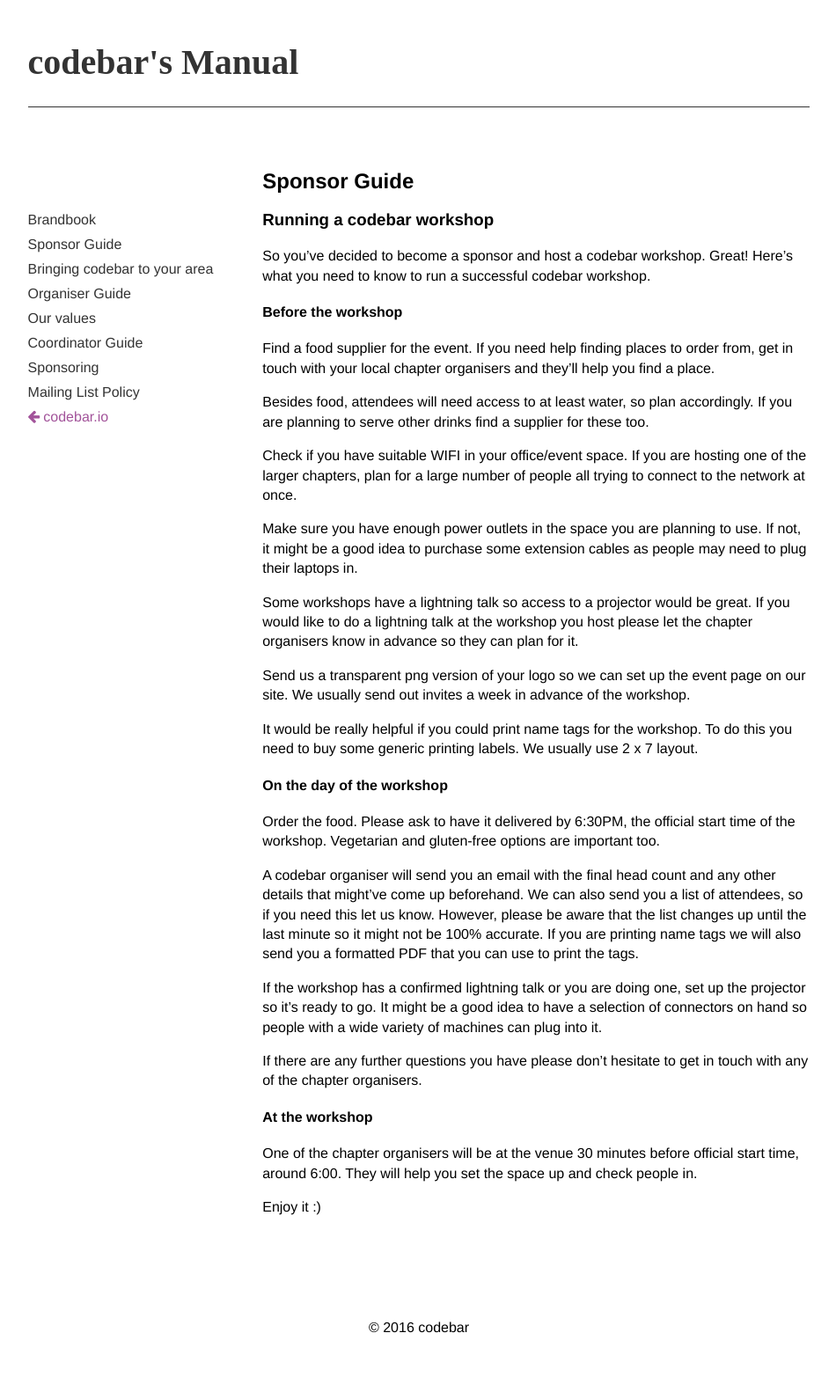
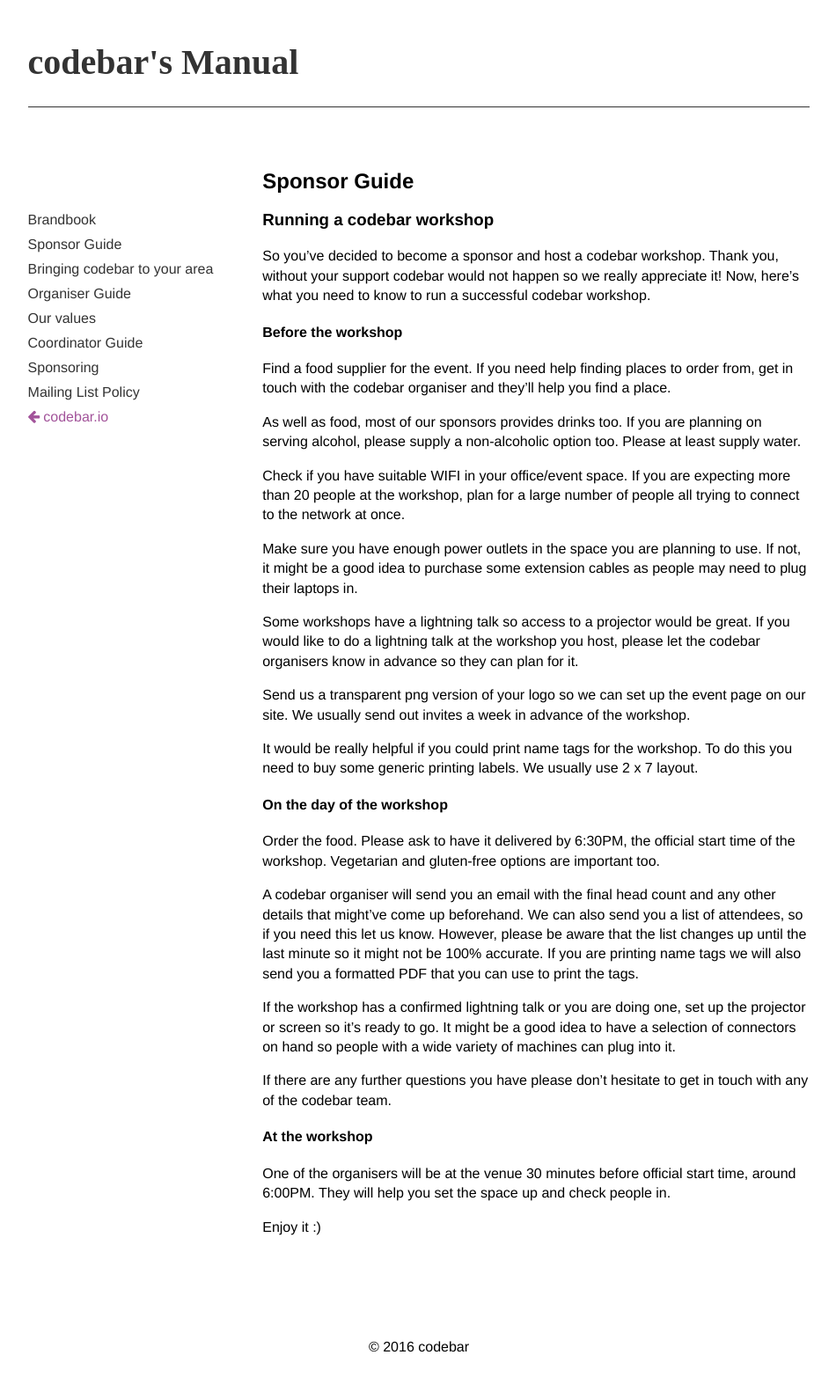
Before and after one commit to codebar/manual, a Jekyll site: the page built from _posts/2015-03-26-sponsor-guide.md, in a window 1280 px wide. Shown: the whole page at 88% size, without its empty margins (164-1114 px from the left). Built offline with Jekyll 4.4.1, drawn with Linux system fonts in a browser that asks for light colours; nearby versions of some CDN libraries; Markdown is read by kramdown in place of the engine named in the settings; before the commit the page ends 1568 px from its top, so only the background shows below that.

Commit message:
sponsor guide amend after speaking with Tatiana

```diff
--- a/_posts/2015-03-26-sponsor-guide.md
+++ b/_posts/2015-03-26-sponsor-guide.md
@@ -5,19 +5,19 @@
 
 ### Running a codebar workshop
 
-So you've decided to become a sponsor and host a codebar workshop. Great! Here's what you need to know to run a successful codebar workshop.
+So you've decided to become a sponsor and host a codebar workshop. Thank you, without your support codebar would not happen so we really appreciate it! Now, here's what you need to know to run a successful codebar workshop.
 
 #### Before the workshop
 
-Find a food supplier for the event. If you need help finding places to order from, get in touch with your local chapter organisers and they'll help you find a place.
+Find a food supplier for the event. If you need help finding places to order from, get in touch with the codebar organiser and they'll help you find a place.
 
-Besides food, attendees will need access to at least water, so plan accordingly. If you are planning to serve other drinks find a supplier for these too.
+As well as food, most of our sponsors provides drinks too. If you are planning on serving alcohol, please supply a non-alcoholic option too. Please at least supply water.
 
-Check if you have suitable WIFI in your office/event space. If you are hosting one of the larger chapters, plan for a large number of people all trying to connect to the network at once.
+Check if you have suitable WIFI in your office/event space. If you are expecting more than 20 people at the workshop, plan for a large number of people all trying to connect to the network at once.
 
 Make sure you have enough power outlets in the space you are planning to use. If not, it might be a good idea to purchase some extension cables as people may need to plug their laptops in.
 
-Some workshops have a lightning talk so access to a projector would be great. If you would like to do a lightning talk at the workshop you host please let the chapter organisers know in advance so they can plan for it.
+Some workshops have a lightning talk so access to a projector would be great. If you would like to do a lightning talk at the workshop you host, please let the codebar organisers know in advance so they can plan for it.
 
 Send us a transparent png version of your logo so we can set up the event page on our site. We usually send out invites a week in advance of the workshop.
 
@@ -29,12 +29,12 @@
 
 A codebar organiser will send you an email with the final head count and any other details that might've come up beforehand. We can also send you a list of attendees, so if you need this let us know. However, please be aware that the list changes up until the last minute so it might not be 100% accurate. If you are printing name tags we will also send you a formatted PDF that you can use to print the tags.
 
-If the workshop has a confirmed lightning talk or you are doing one, set up the projector so it's ready to go. It might be a good idea to have a selection of connectors on hand so people with a wide variety of machines can plug into it.
+If the workshop has a confirmed lightning talk or you are doing one, set up the projector or screen so it's ready to go. It might be a good idea to have a selection of connectors on hand so people with a wide variety of machines can plug into it.
 
-If there are any further questions you have please don't hesitate to get in touch with any of the chapter organisers.
+If there are any further questions you have please don't hesitate to get in touch with any of the codebar team.
 
 #### At the workshop
 
-One of the chapter organisers will be at the venue 30 minutes before official start time, around 6:00. They will help you set the space up and check people in.
+One of the organisers will be at the venue 30 minutes before official start time, around 6:00PM. They will help you set the space up and check people in.
 
 Enjoy it :)
```
Also changed, not shown: _posts/2015-02-06-bringing-codebar-to-your-area.md (+1 -1 lines).
